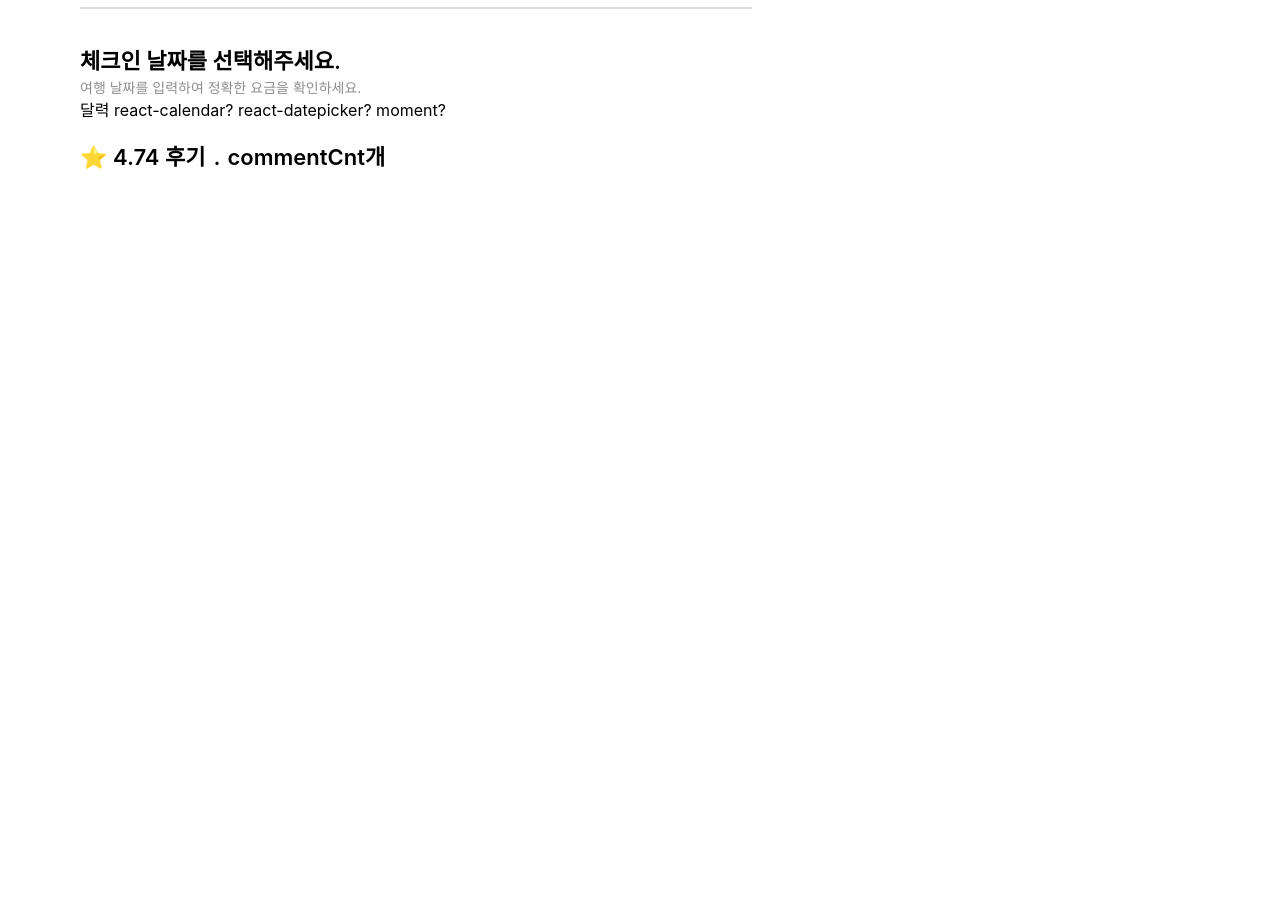
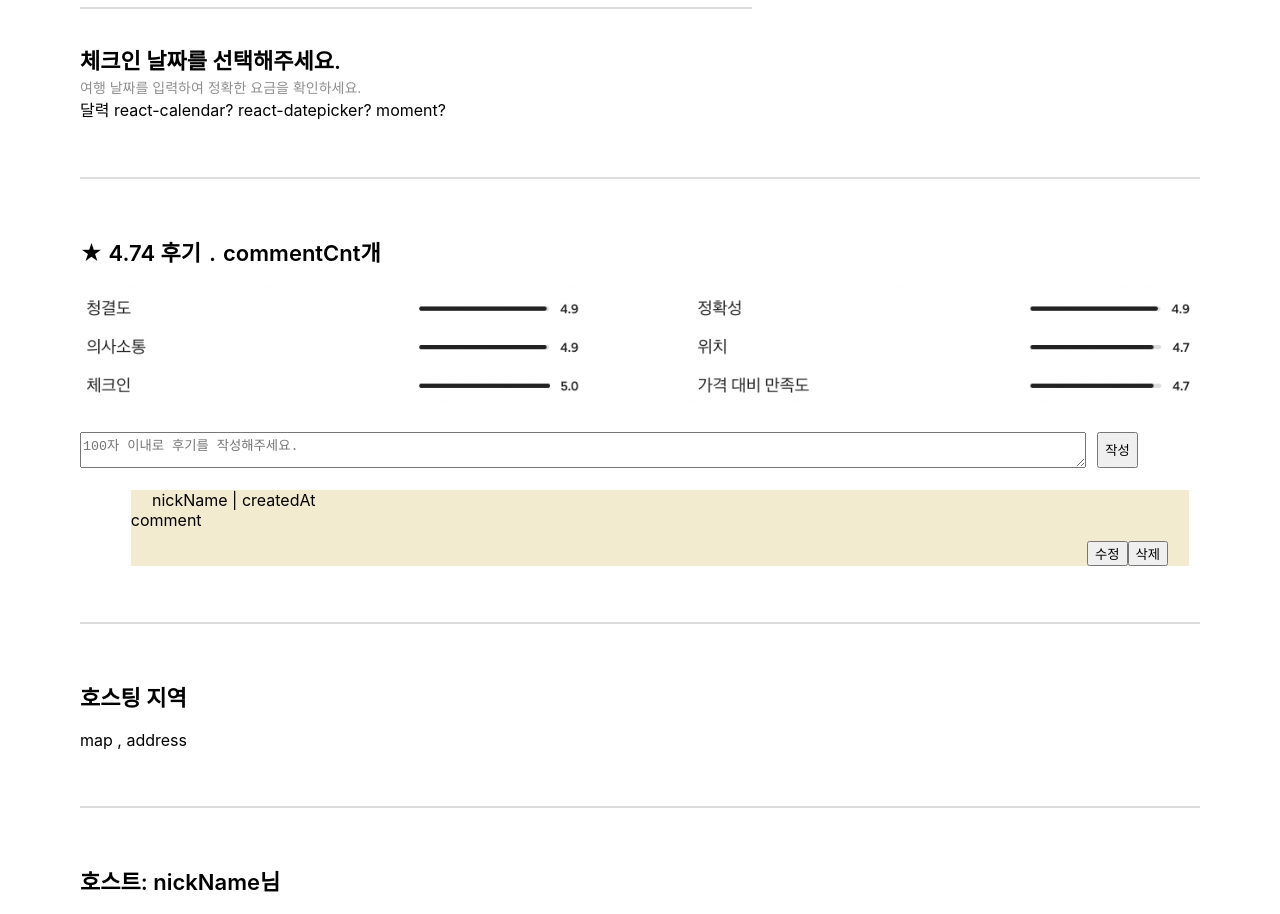
Before and after one commit to Eunjin09/airbnb, a React (Create React App) app: page /detail/1 in a window 1280 px wide. Shown: the part 1060-1974 px from the top of the page. Before the commit the page ends 1249 px from the top, so only its background shows below. Built offline with nearby package versions, Linux system fonts and the light colour scheme.

Commit message:
detailview ing.....

```diff
--- a/package.json
+++ b/package.json
@@ -9,6 +9,7 @@
     "axios": "^0.27.2",
     "react": "^18.2.0",
     "react-dom": "^18.2.0",
+    "react-modal": "^3.15.1",
     "react-redux": "^8.0.2",
     "react-router-dom": "^6.3.0",
     "react-scripts": "5.0.1",
--- a/src/components/Detail.js
+++ b/src/components/Detail.js
@@ -1,12 +1,13 @@
 import React from "react";
 import styled from "styled-components";
 import "./DetailStyle.css";
-import { useParams } from "react-router-dom";
+import reviewimg from "../reviewrank.png";
+// import { useParams } from "react-router-dom";
 import Header from "./Header";
 
 function Detail() {
-  const params = useParams();
-  const detail_id = params.id;
+  // const params = useParams();
+  // const detail_id = params.id;
   // console.log(detail_id);
 
   return (
@@ -23,7 +24,7 @@ function Detail() {
               house name : 블랑드누아 (2인) blanc de noir 하귀애월해안도로
             </h2>
             <div className="SecondBox">
-              <span>⭐️ 4.74 후기 commentCnt개 "address"</span>
+              <span>★ 4.74 후기 commentCnt개 "address"</span>
               <div
                 style={{
                   width: "100%",
@@ -130,8 +131,115 @@ function Detail() {
           <div className="Calendar"></div>
           달력 react-calendar? react-datepicker? moment?
         </InfoOutterBox>
-        <div className="CommentBox">
-          <h2 className="BodyTitle">⭐️ 4.74 후기﹒commentCnt개</h2>
+        <Hr />
+        <div className="Commentarea">
+          <h2 className="BodyTitle">★ 4.74 후기﹒commentCnt개</h2>
+          <img
+            src={reviewimg}
+            alt="reviewimg"
+            width="100%"
+            max-width="1120px"
+          />
+          <div className="CommentBox">
+            <div style={{ display: "flex", gap: "1%", margin: "2% 0" }}>
+              <textarea
+                className="InputComment"
+                placeholder="100자 이내로 후기를 작성해주세요."
+              ></textarea>
+              <button>작성</button>
+            </div>
+            <div className="CommentList">
+              <ul>
+                {/* {comments.map((comment, index) => { */}
+                {/* return ( */}
+                <div
+                  style={{
+                    margin: "1%",
+                    backgroundColor: "rgb(242 235 208)",
+                  }}
+                  // key={index}
+                >
+                  <div style={{ marginLeft: "2%" }}>
+                    <div>
+                      <span>nickName</span>
+                      <span> | </span>
+                      <span>createdAt</span>
+                    </div>
+                  </div>
+
+                  <div>
+                    <div>
+                      <span>comment</span>
+                    </div>
+                  </div>
+                  <div
+                    style={{
+                      margin: "1% 2%",
+                      display: "flex",
+                      justifyContent: "flex-end",
+                    }}
+                  >
+                    <button
+                      onClick={() => {
+                        // if (userCookie) {
+                        //   console.log("회원 클릭");
+                        //   axios
+                        //     .patch(
+                        //       `http://13.124.220.124/comment/${pokemonId}`,
+                        //       {
+                        //         comment: input_text.current.value,
+                        //       }
+                        //     )
+                        //     .then((response) => {
+                        //       setComment((current) =>
+                        //         current.map((value) => {
+                        //           if (comment.id === value.id) {
+                        //             value.comment = input_text.current.value;
+                        //           }
+                        //           return value;
+                        //         })
+                        //       );
+                        //     });
+                        // } else {
+                        //   alert("로그인 해주세요!");
+                        // }
+                      }}
+                    >
+                      수정
+                    </button>
+                    <button
+                      onClick={() => {
+                        // if (userCookie) {
+                        //   axios
+                        //     .delete(
+                        //       `http://13.124.220.124/comment/${pokemonId}`
+                        //     )
+                        //     .then((response) => {
+                        //       setComment((current) =>
+                        //         current.filter((value) => {
+                        //           return comment.id !== value.id;
+                        //         })
+                        //       );
+                        //     });
+                        // } else {
+                        //   alert("로그인 해주세요!");
+                        // }
+                      }}
+                    >
+                      삭제
+                    </button>
+                  </div>
+                </div>
+                {/* );
+            })} */}
+              </ul>
+            </div>
+            <Hr />
+            <h2 className="BodyTitle">호스팅 지역</h2>
+            map , address
+            <Hr />
+            <h2 className="BodyTitle">호스트: nickName님</h2>
+          </div>
         </div>
       </OutterBox>
     </>
--- a/src/components/DetailStyle.css
+++ b/src/components/DetailStyle.css
@@ -36,3 +36,13 @@
   font-size: 22px;
   font-weight: 600;
 }
+
+.Commentarea {
+  width: 100%;
+  max-width: 1120px;
+}
+
+.InputComment {
+  width: 100%;
+  max-width: 1000px;
+}
```
Also changed, not shown: src/reviewrank.png (added), 1 other file (tests, documents, lock files or other folders).
